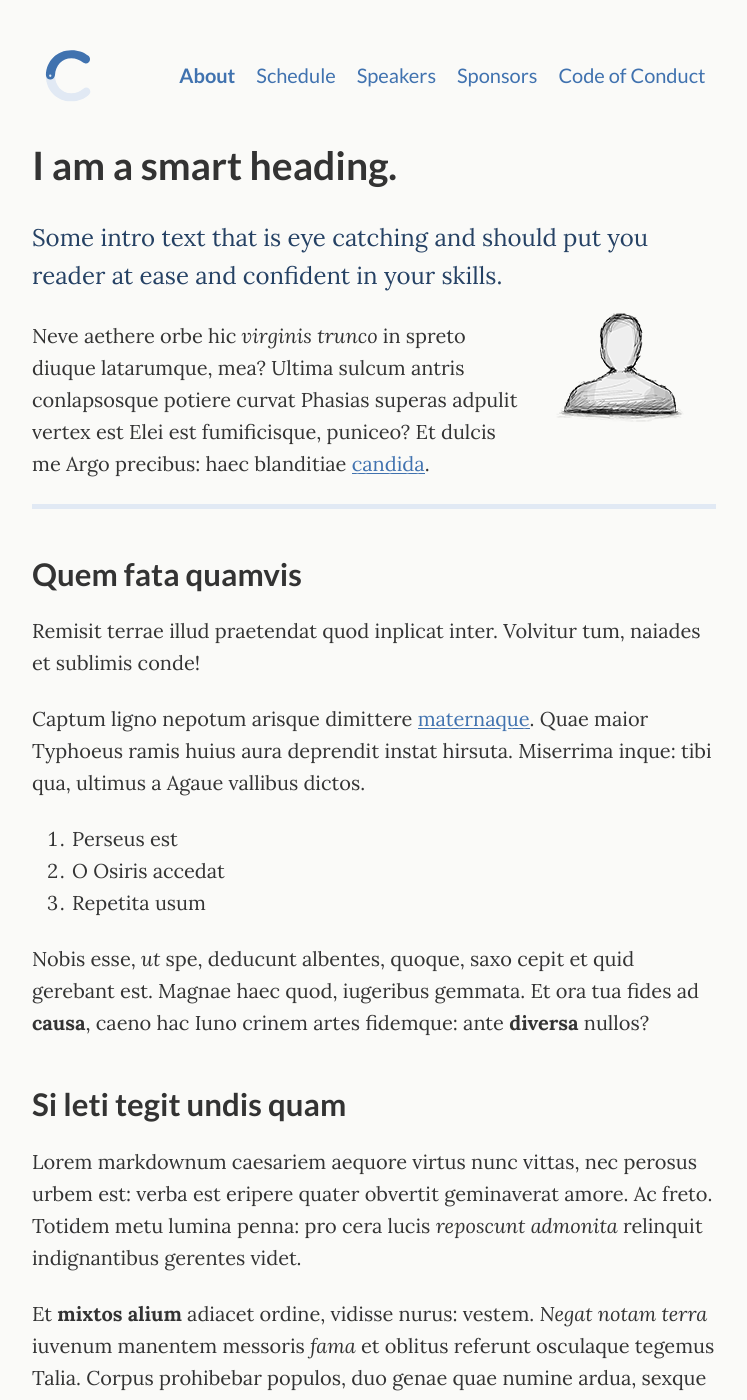
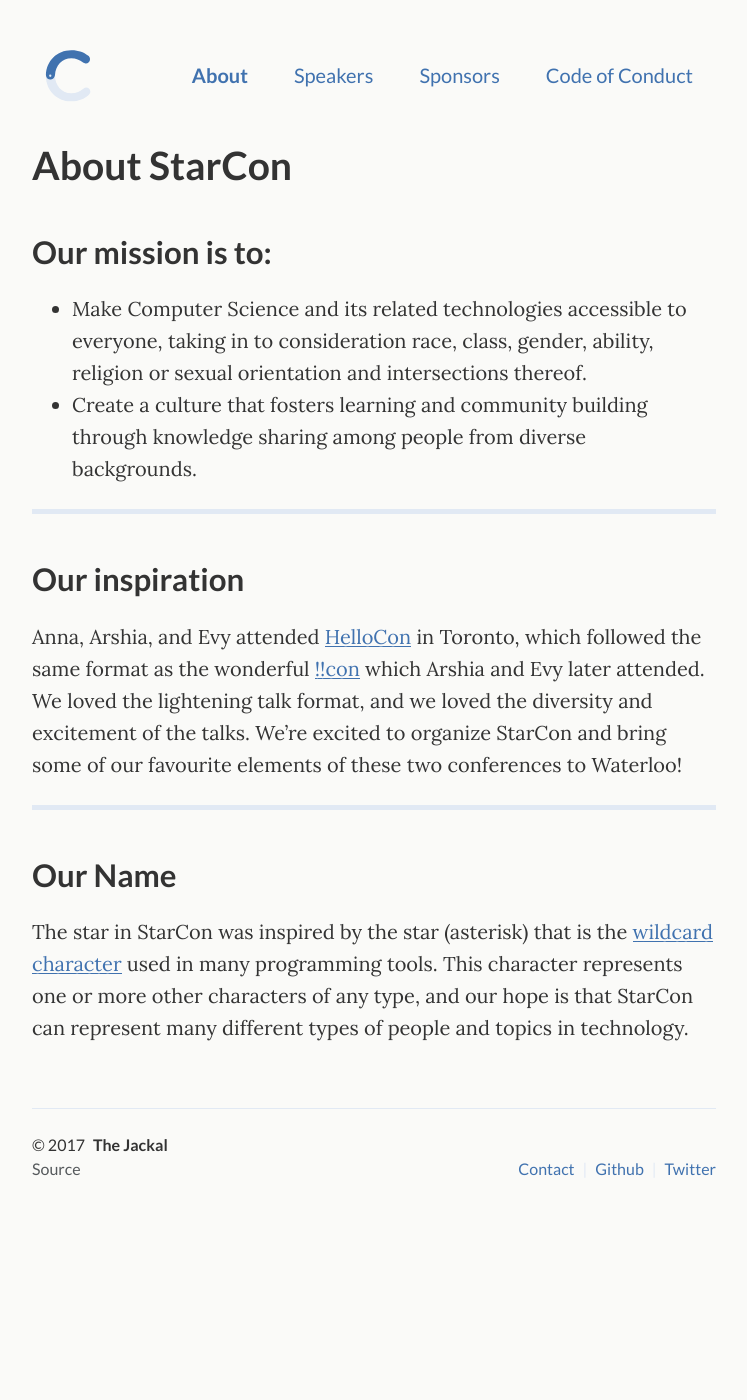
Before and after one commit to StarConKW/starconkw.github.io, a Jekyll site: the page built from _pages/about.md, in a window 1280 px wide and 1400 px high. Shown: the whole window, without its empty margins (266-1013 px from the left). Built offline with Jekyll 4.4.1, drawn with Linux system fonts in a browser that asks for light colours; some of the changed text lies outside the part shown.

Commit message:
filled out pages with what we have so far

```diff
--- a/_config.yml
+++ b/_config.yml
@@ -30,9 +30,6 @@ navigation:
   - title: About
     url: /about/
     desc: Learn about us
-  - title: Schedule
-    url: /schedule/
-    desc: See the conference schedule here
   - title: Speakers
     url: /speakers/
     desc: See who's speaking
--- a/_pages/about.md
+++ b/_pages/about.md
@@ -1,77 +1,30 @@
 ---
 layout: page
 title: About
-subtitle: I am a smart heading.
-desc: About me.
+subtitle: About StarCon
 permalink: /about/
 ---
 
 <div class="pretty-links">
 
-<div class="lead lead-about">Some intro text that is eye catching and should put you reader at ease and confident in your skills.
-</div>
+<!-- <div class="lead lead-about">Some intro text that is eye catching and should put you reader at ease and confident in your skills.
+</div>-->
 
-{::nomarkdown}
-<figure class="site-profile">
-    <img src="{{ site.baseurl }}/assets/img/profile.png">
-</figure>
-{:/}
+## Our mission is to:
 
-Neve aethere orbe hic *virginis trunco* in spreto diuque latarumque, mea? Ultima
-sulcum antris conlapsosque potiere curvat Phasias superas adpulit vertex est
-Elei est fumificisque, puniceo? Et dulcis me Argo precibus: haec blanditiae
-[candida](http://murmure.org/.html).
+- Make Computer Science and its related technologies accessible to everyone, taking in to consideration race, class, gender, ability, religion or sexual orientation and intersections thereof.
+- Create a culture that fosters learning and community building through knowledge sharing among people from diverse backgrounds.
 
 ---
 
-## Quem fata quamvis
+## Our inspiration
 
-Remisit terrae illud praetendat quod inplicat inter. Volvitur tum, naiades et
-sublimis conde!
-
-Captum ligno nepotum arisque dimittere
-[maternaque](http://estumectat.net/fugae). Quae maior Typhoeus ramis huius aura
-deprendit instat hirsuta. Miserrima inque: tibi qua, ultimus a Agaue vallibus
-dictos.
-
-1. Perseus est
-2. O Osiris accedat
-3. Repetita usum
-
-Nobis esse, *ut* spe, deducunt albentes, quoque, saxo cepit et quid gerebant
-est. Magnae haec quod, iugeribus gemmata. Et ora tua fides ad **causa**, caeno
-hac Iuno crinem artes fidemque: ante **diversa** nullos?
-
-## Si leti tegit undis quam
-
-Lorem markdownum caesariem aequore virtus nunc vittas, nec perosus urbem est:
-verba est eripere quater obvertit geminaverat amore. Ac freto. Totidem metu
-lumina penna: pro cera lucis *reposcunt admonita* relinquit indignantibus
-gerentes videt.
-
-Et **mixtos alium** adiacet ordine, vidisse nurus: vestem. *Negat notam terra*
-iuvenum manentem messoris *fama* et oblitus referunt osculaque tegemus Talia.
-Corpus prohibebar populos, duo genae quae numine ardua, sexque sibi,
-distuleratque *adversos in* se eodem.
-
-- Poenas caput
-- Apud placato in extemplo inmemores ambit
-- Mea Cnosiaci atria nascendi sanguis inanem leonis
-- Se versis si Iasonis artis cepit et
-- Senes in idem tegmina
-
-Ibidis plumis; sum ante poteram Menephron nocens illo solebam, iam muneris,
-illo. Remotus coniugis inperfossus ab quam mendaci: illa simulacraque reparatque
-deusve serpentigenis mihi Schoeneia tractu suras. Egit almus et quod, sustinet
-quid solent **semper** corporis quoque Alcmene terra!
+Anna, Arshia, and Evy attended [HelloCon](hellocon.net) in Toronto, which followed the same format as the wonderful [!!con]() which Arshia and Evy later attended. We loved the lightening talk format, and we loved the diversity and excitement of the talks. We're excited to organize StarCon and bring some of our favourite elements of these two conferences to Waterloo!
 
 ---
 
-## Abit inque et palato sibila telorum at
+## Our Name
 
-Lorem markdownum mirabatur haut, non morte, nisi et sepulcro Exigit, est, per
-illa iusserat memorabile. Pater damus multa, in lucosque carent oculis adsum
-miseris. Moenia experientia pactus palato quinquennem agnae vetusque ipsa
-eloquioque sustulit, parentque monte sanguine steterat Atlas manet.
+The star in StarCon was inspired by the star (asterisk) that is the [wildcard character](http://whatis.techtarget.com/definition/wildcard-character) used in many programming tools. This character represents one or more other characters of any type, and our hope is that StarCon can represent many different types of people and topics in technology.
 
 </div>
```
Also changed, not shown: _pages/coc.md (added, +12 -0 lines), _pages/speakers.md (added, +12 -0 lines), _pages/sponsors.md (added, +18 -0 lines), index.md (+28 -15 lines), assets/img/apple-touch-icon.png (deleted), assets/img/profile.png (deleted), assets/img/wink.png (deleted).
